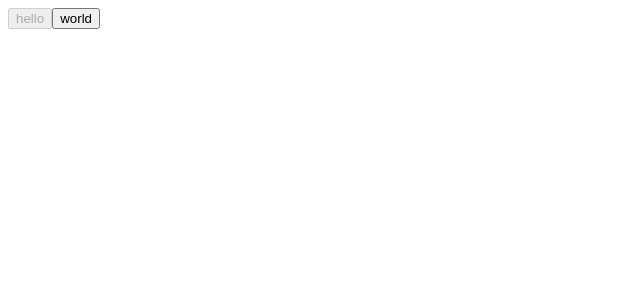
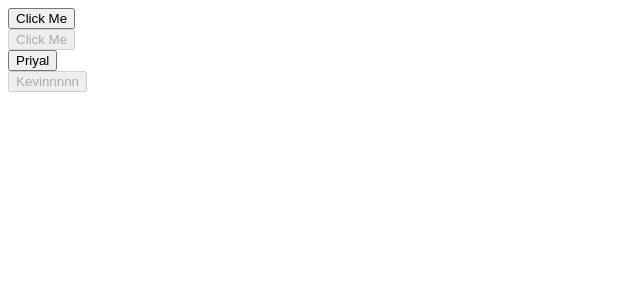
Before and after one commit to Priyal-Bhesaniya/reactfirst1, a React (Vite) app: page / in a window 1280 px wide. Shown: the top 300 px of the page, without its empty margins (0-640 px from the left). Built offline with nearby package versions, Linux system fonts and the light colour scheme.

Commit message:
done with my purefunc2.jsx in that declare and override the default one

```diff
--- /dev/null
+++ b/src/lec3112/purefunc2.jsx
@@ -0,0 +1,12 @@
+import * as React from "react";
+const MyCustButton =({var1,var2})=>(
+    <button disabled={var1}>{var2}</button>
+);
+
+MyCustButton.defaultProps={
+
+    var1: false,
+    var2: "Click Me",
+
+};
+export default MyCustButton;
--- a/src/main.jsx
+++ b/src/main.jsx
@@ -5,6 +5,7 @@ import {StrictMode } from 'react'
 // import MyButton from './lec3112/propsexmp';
 // import MyCustComp from './lec3112/propsexmp3';
 import Purefunc1 from './lec3112/purefunc1';
+import MyCustButton from './lec3112/purefunc2';
 // import MyList from './lec3112/propsexmp2';
 // import Timetable from './lec2412/timetable';
 // import StateABC from './lec3012/stack1';
@@ -34,8 +35,19 @@ createRoot(document.getElementById('root')).render(
 
 {/*anonymous function  function as a component */}
 
-<Purefunc1 var1={ true} var2={"hello"}/>
-<Purefunc1 var1={ false} var2={"world"}/>
+{/* <Purefunc1 var1={ true} var2={"hello"}/>
+<Purefunc1 var1={ false} var2={"world"}/>  */}
+
+   <MyCustButton/>
+   <br/>
+   <MyCustButton var1={true}/>
+   <br/>
+   <MyCustButton var2={"Priyal"}/>
+   <br/>
+   <MyCustButton var1={true} var2={"Kevinnnnn"}/>
+
+
+
 
   </StrictMode>,
 )
```
